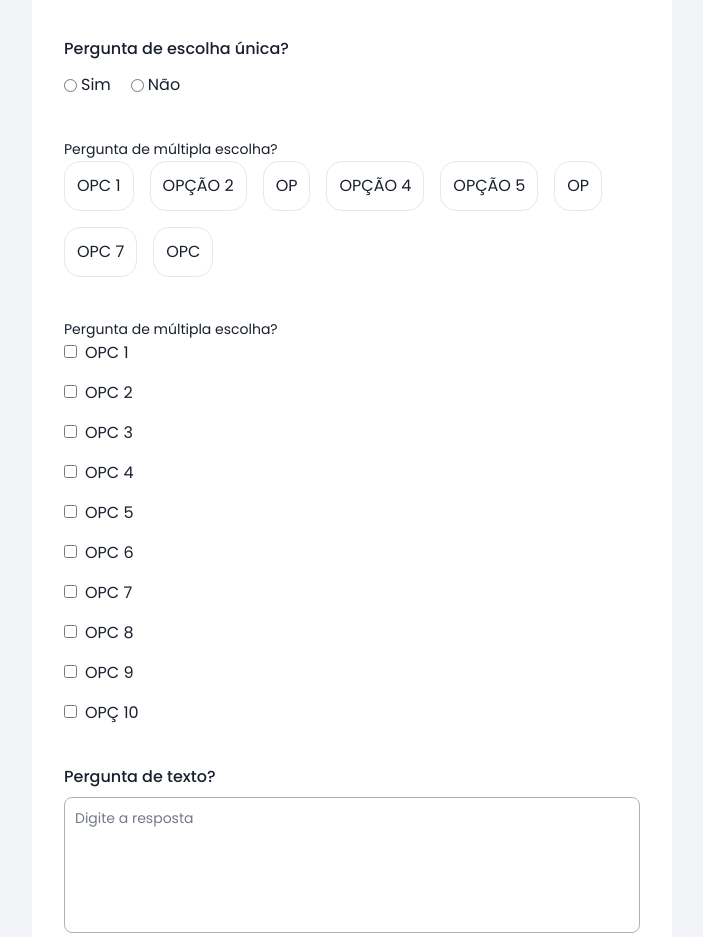
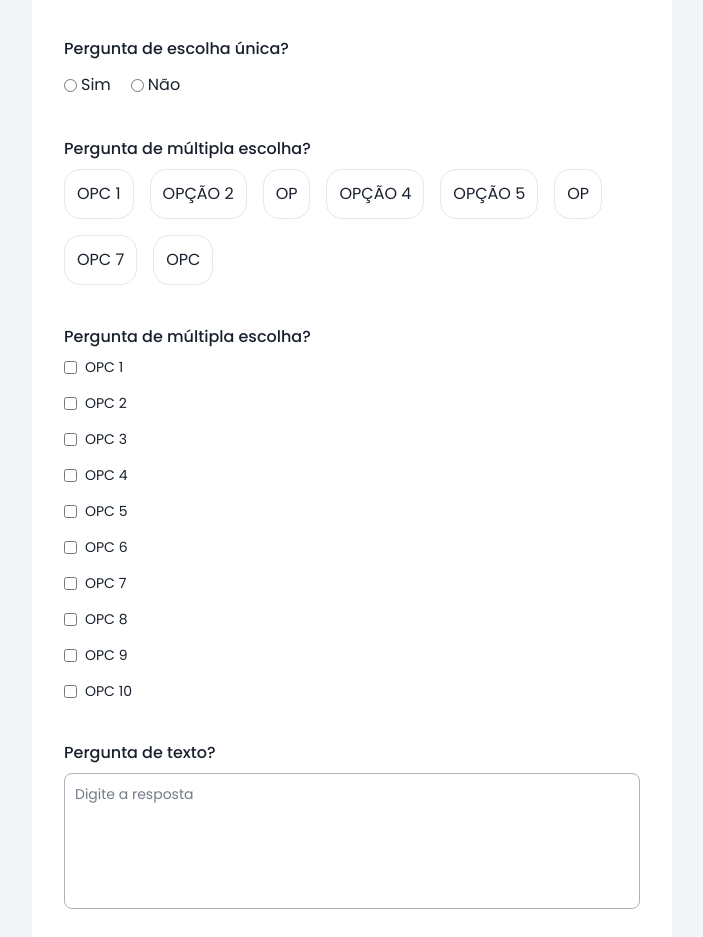
Before and after one commit to jneris-dev/test-fidelimax, a Next.js app: page / in a window 1280 px wide. Shown: the part 780-1717 px from the top of the page, without its empty margins (288-991 px from the left). Built offline with nearby package versions, Linux system fonts and the light colour scheme.

Commit message:
components

```diff
--- a/src/app/page.jsx
+++ b/src/app/page.jsx
@@ -11,9 +11,9 @@ import { optionsRadio } from "@/util/optionsRadio";
 import { Header } from "@/components/Header";
 import { MultipleSelect } from "@/components/MultipleSelect";
 import { optionMultipleSelect } from "@/util/optionMultipleSelect";
-import { Check } from "@/components/Check";
 import { optionCheckbox } from "@/util/optionCheckbox";
 import { useState } from "react";
+import { Checkbox } from "@/components/Checkbox";
 
 
 export default function Home() {
@@ -23,8 +23,8 @@ export default function Home() {
     three: "",
     four: "",
     five: "",
-    six: "",
-    seven: "",
+    six: [],
+    seven: [],
     eight: "",
     nine: ""
   });
@@ -45,10 +45,41 @@ export default function Home() {
     // setValidation(false)
   };
 
-  const handleSubmit = (event) => {
-    console.log(fields)
+
+  const handleMultipleSelect = (e) => {
+    const value = e.target.value;
+
+    if (fields.six.includes(value)) {
+      fields.six = fields.six.filter((cur) => cur !== value)
+    }
+    else {
+      fields.six = [...fields.six, value];
+    }
+
+    fields.six.sort()
+
+    setFields({ ...fields });
   };
 
+  const handleMultipleCheckbox = (e) => {
+    const value = e.target.value;
+
+    if (fields.seven.includes(value)) {
+      fields.seven = fields.seven.filter((cur) => cur !== value)
+    }
+    else {
+      fields.seven = [...fields.seven, value];
+    }
+
+    fields.seven.sort()
+
+    setFields({ ...fields });
+  };
+
+  const handleSubmit = (event) => {
+  };
+
+  console.log(fields)
   return (
     <article>
       <Header />
@@ -56,83 +87,87 @@ export default function Home() {
         <h1 className="text-3xl text-center md:text-start lg:text-[40px] text-white font-semibold pb-5">Pesquisa de Satisfação</h1>
         <form onSubmit={handleSubmit} className="relative mx-auto sm:w-full md:max-w-2xl bg-white text-gray-8 rounded-2xl p-5 md:p-8 h-full text-start">
           <Rating
-            id={'question-1'}
+            id={'one'}
             label={'Título da pergunta deve ficar aqui'}
             custom={'text-xl md:text-2xl font-semibold'}
             description={'Também é importante ter um espaço para o dono da loja colocar uma descrição da pergunta para ajudar o entendimento do usuário'}
-            required={true}
+            // required={true}
             onChange={onFieldChange}
             value={fields.one}
           />
 
           <Radio
-            id={'question-2'}
+            id={'two'}
             label={'Título da pergunta deve ficar aqui'}
             custom={'text-xl md:text-2xl font-semibold'}
             description={'Também é importante ter um espaço para o dono da loja colocar uma descrição da pergunta para ajudar o entendimento do usuário'}
-            required={true}
+            // required={true}
             options={optionsRadio}
             onChange={onFieldChange}
             value={fields.two}
           />
 
           <Textarea
-            id={'question-3'}
+            id={'three'}
             placeholder={'Digite aqui...'}
             label={`Descreva o motivo da sua avaliação <span class="text-gray-5">(opcional)</span>`}
-            required={false}
+            // required={false}
             onChange={onFieldChange}
             value={fields.three}
           />
 
           <Select
-            id={'question-4'}
+            id={'four'}
             placeholder={'Qual loja você frequenta?'}
-            required={true}
+            // required={true}
             options={optionSelect}
             onChange={onFieldChange}
             value={fields.four}
           />
 
           <Radio
-            id={'question-5'}
+            id={'five'}
             label={'Pergunta de escolha única?'}
-            required={true}
+            // required={true}
             options={optionRadio}
             onChange={onFieldChange}
             value={fields.five}
           />
 
           <MultipleSelect
-          id={'question-6'}
-          label={'Pergunta de múltipla escolha?'}
-          options={optionMultipleSelect}
-            onChange={onFieldChange}
+            id={'six'}
+            label={'Pergunta de múltipla escolha?'}
+            onChange={handleMultipleSelect}
             value={fields.six}
+            options={optionMultipleSelect}
+            validationMessage="Campo obrigatório"
+            required
           />
 
-          <Check
-            id={'question-7'}
+          <Checkbox
+            id={'seven'}
             label={'Pergunta de múltipla escolha?'}
+            onChange={handleMultipleCheckbox}
+            value={fields.seven}
             options={optionCheckbox}
-            onChange={onFieldChange}
-            value={fields.seven}
+            validationMessage="Campo obrigatório"
+            required
           />
 
           <Textarea
-            id={'question-8'}
+            id={'eight'}
             placeholder={'Digite a resposta'}
             label={'Pergunta de texto?'}
-            required={false}
+            // required={false}
             onChange={onFieldChange}
             value={fields.eight}
           />
 
           <Textarea
-            id={'question-9'}
+            id={'nine'}
             placeholder={'Digite a resposta'}
             label={'Pergunta de texto?'}
-            required={true}
+            // required={true}
             onChange={onFieldChange}
             value={fields.nine}
           />
--- a/src/components/Check.jsx
+++ /dev/null
@@ -1,18 +0,0 @@
-export function Check(props) {
-    return (
-        <div className="mb-10">
-            <label htmlFor={props.id} className="text-sm text-alternate">
-                {props.label}
-            </label>
-
-            {props.options.map((item, key) => (
-                <div key={key} className="flex items-center mb-4">
-                    <fieldset>
-                        <input id={key} type="checkbox" value={item.value} />
-                        <label htmlFor={key} className="ms-2">{item.label}</label>
-                    </fieldset>
-                </div>
-            ))}
-        </div>
-    )
-}
--- /dev/null
+++ b/src/components/Checkbox.jsx
@@ -0,0 +1,28 @@
+export function Checkbox(props) {
+    return (
+        <div className="mb-10">
+            <p className="block mb-2 font-medium">
+                {props.label}
+            </p>
+
+            {props.options.map((item, key) => (
+                <div key={key} className="flex items-center mb-4">
+                    <input
+                        id={props.id}
+                        type="checkbox"
+                        value={item.value}
+                        onChange={props.onChange}
+                        disabled={props.disabled}
+                        required={props.required}
+                        onInvalid={e => e.target.setCustomValidity(props.validationMessage)}
+                        onInput={e => e.target.setCustomValidity('')}
+                    />
+                    <label
+                        htmlFor={props.id}
+                        className="ml-2 text-sm"
+                    >{item.label}</label>
+                </div>
+            ))}
+        </div>
+    );
+}
--- a/src/components/MultipleSelect.jsx
+++ b/src/components/MultipleSelect.jsx
@@ -1,24 +1,30 @@
 export function MultipleSelect(props) {
     return (
         <div className="mb-10">
-            <label htmlFor={props.id} className="text-sm text-alternate">
+            <p className="block mb-2 font-medium">
                 {props.label}
-            </label>
+            </p>
+
             <div className="flex flex-wrap gap-4">
                 {props.options.map((item, key) => (
                     <div key={key}>
-                        <input className="peer sr-only" id={item.id} type="checkbox" tabIndex="-1" />
-
+                        <input
+                            id={item.value}
+                            type="checkbox"
+                            value={item.value}
+                            onChange={props.onChange}
+                            disabled={props.disabled}
+                            required={props.required}
+                            onInvalid={e => e.target.setCustomValidity(props.validationMessage)}
+                            onInput={e => e.target.setCustomValidity('')}
+                            className="sr-only hidden peer"
+                        />
                         <label
-                            htmlFor={item.id}
-                            className="block w-full rounded-2xl border border-gray-2 p-3"
-                            tabIndex="0"
-                        >
-                            <span value={item.value} label={item.label}>{item.label}</span>
-                        </label>
+                            htmlFor={item.value}
+                            className="block rounded-2xl border border-gray-2 p-3 peer-checked:border-blue-600 "
+                        >{item.label}</label>
                     </div>
                 ))}
-
             </div>
         </div>
     )
--- a/src/util/optionCheckbox.js
+++ b/src/util/optionCheckbox.js
@@ -36,7 +36,7 @@ export const optionCheckbox = [
         value: "8",
     },
     {
-        label: "OPÇ 10",
+        label: "OPC 10",
         value: "9",
     },
 ]
--- a/src/util/optionMultipleSelect.js
+++ b/src/util/optionMultipleSelect.js
@@ -2,41 +2,33 @@ export const optionMultipleSelect = [
     {
         label: "OPC 1",
         value: "0",
-        id: "OPC-1",
     },
     {
         label: "OPÇÃO 2",
         value: "1",
-        id: "OPC-2",
     },
     {
         label: "OP",
         value: "2",
-        id: "OPC-3",
     },
     {
         label: "OPÇÃO 4",
         value: "3",
-        id: "OPC-4",
     },
     {
         label: "OPÇÃO 5",
         value: "4",
-        id: "OPC-5",
     },
     {
         label: "OP",
         value: "5",
-        id: "OPC-6",
     },
     {
         label: "OPC 7",
         value: "6",
-        id: "OPC-7",
     },
     {
         label: "OPC",
         value: "7",
-        id: "OPC-8",
     },
 ]
```
